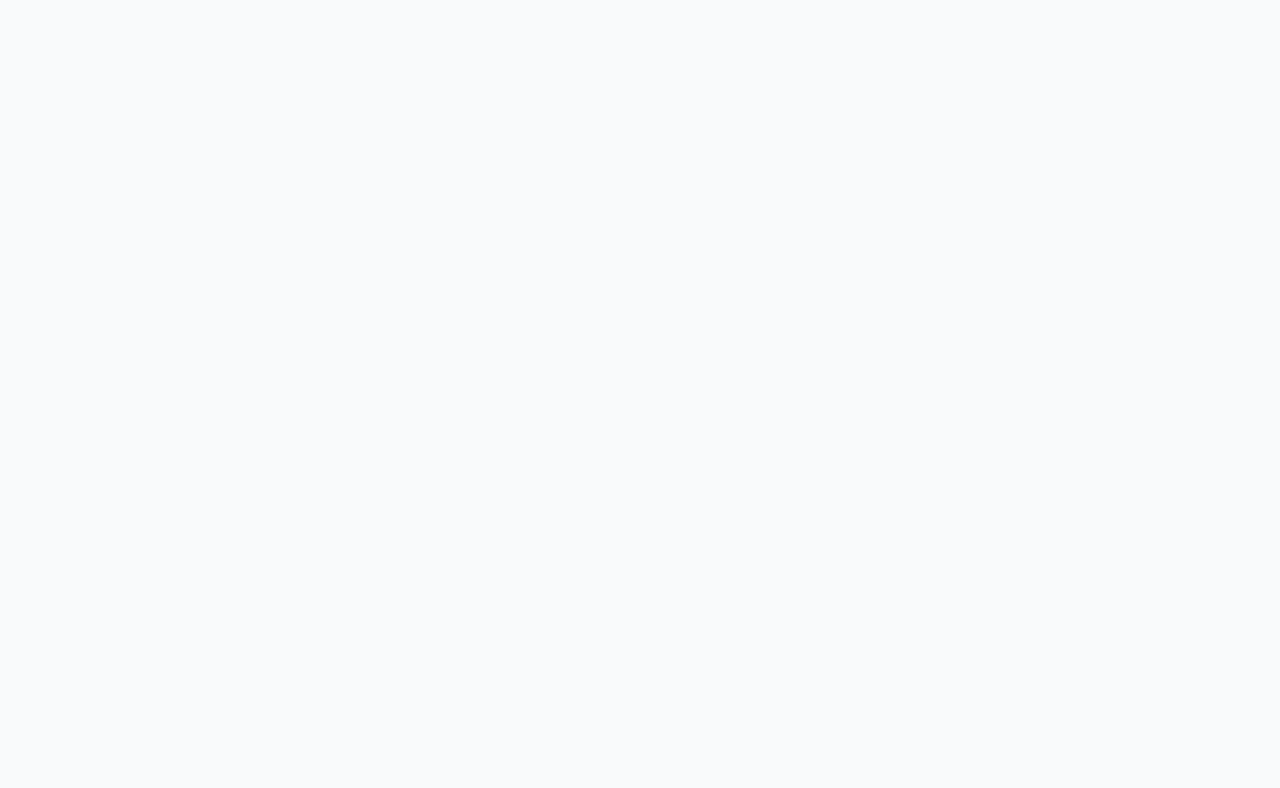
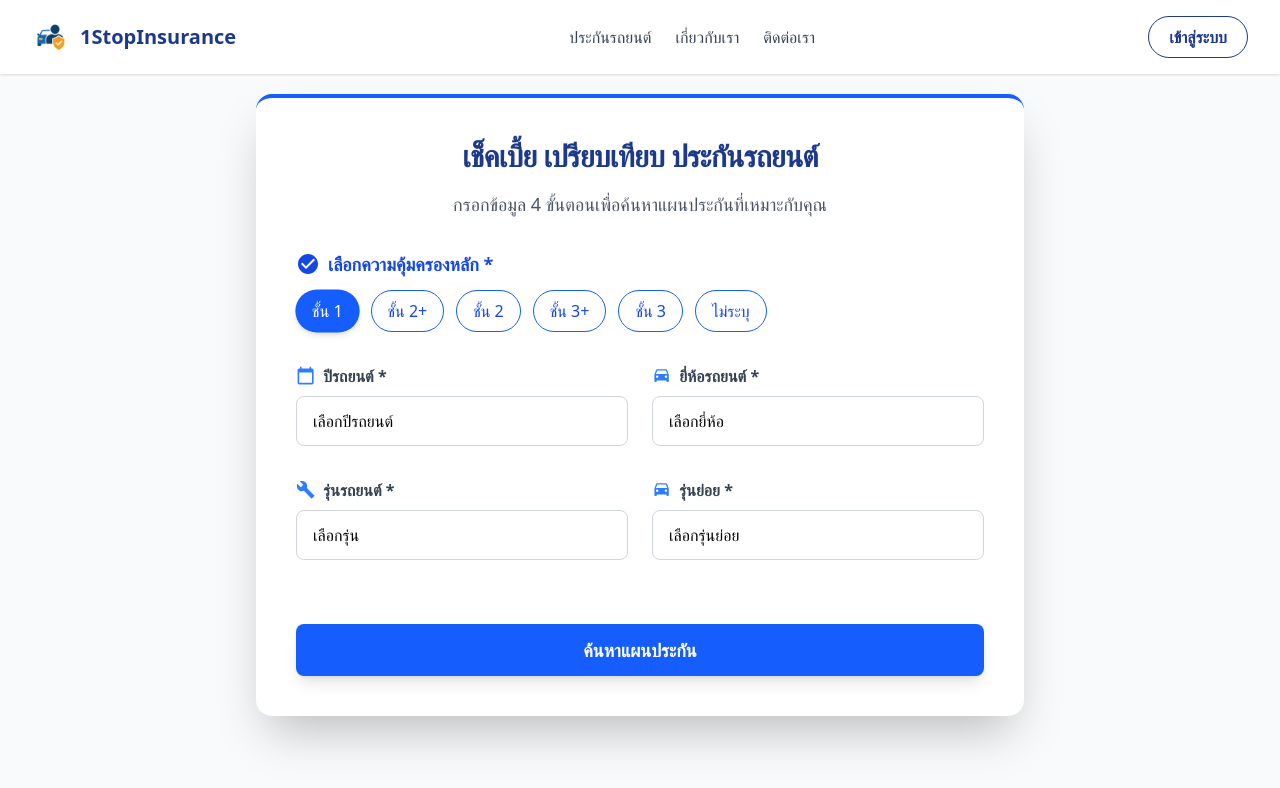
Before and after one commit to nut2275/1stopinsurance-react, a React (Vite) app in the folder 1stopinsurance-react/: page /customer/car-insurance/car-Insurance-form in a window 1280 px wide. Before the commit this address had no page. Shown: the top 788 px of the page. Built offline with nearby package versions, Linux system fonts and the light colour scheme.

Commit message:
butInsurance

```diff
--- a/1stopinsurance-react/src/App.tsx
+++ b/1stopinsurance-react/src/App.tsx
@@ -12,6 +12,12 @@ import ProfilePage from './profile/ProfilePage';
 
 import EditProfileForm from './profile/edit-profile/EditProfileForm';
 import MainPageLogged from './mainpage/MainPage';
+
+import CarInsuranceForm from './car-insurance/car-Insurance-form/CarInsuranceForm';
+import InsuranceResultsPage from './car-insurance/insurance/InsuranceResultsPage';
+
+import SummaryInsurance from './car-insurance/summary/SummaryInsurance';
+import UploadDocumentsPage from './car-insurance/upload-documents/DocumentsUpload';
 
 
 function App() {
@@ -30,6 +36,11 @@ function App() {
       <Route path="/customer/login" element={<LoginForm />} />
       <Route path="/customer/register" element={<RegisterForm />} />
       <Route path="/customer/mainpage" element={<MainPageLogged />} />
+
+      <Route path="/customer/car-insurance/car-Insurance-form" element={<CarInsuranceForm />} />
+      <Route path="/customer/car-insurance/insurance" element={<InsuranceResultsPage />} />
+      <Route path="/customer/car-insurance/summary" element={<SummaryInsurance />} />
+      <Route path="/customer/car-insurance/upload-documents" element={<UploadDocumentsPage />} />
     </Routes>
   );
 }
--- a/1stopinsurance-react/src/car-insurance/car-Insurance-form/CarInsuranceForm.tsx
+++ b/1stopinsurance-react/src/car-insurance/car-Insurance-form/CarInsuranceForm.tsx
@@ -2,6 +2,7 @@ import React, { useState, useEffect, useMemo, FormEvent } from 'react';
 // แก้ไข: นำเข้า useNavigate จาก react-router-dom แทน next/navigation
 import { useNavigate } from 'react-router-dom';
 import { DriveEta, CalendarToday, Build, CheckCircle } from '@mui/icons-material';
+import MenuLogined from '../../components/element/MenuLogined';
 
 // ------------------- Type Definitions -------------------
 interface CarModels {
@@ -255,7 +256,9 @@ export default function CarInsuranceForm() {
     const submodelList = brand && model ? carData[brand]?.[model] : [];
 
     return (
-        <div className="max-w-3xl mx-auto bg-white rounded-2xl shadow-2xl p-8 lg:p-10 border-t-4 border-blue-600">
+        <div>
+            <MenuLogined />
+             <div className="max-w-3xl mx-auto bg-white rounded-2xl shadow-2xl p-8 lg:p-10 border-t-4 border-blue-600 mt-5">
             <h1 className="text-center text-3xl font-extrabold text-blue-900 mb-4 tracking-tight">
                 เช็คเบี้ย เปรียบเทียบ ประกันรถยนต์
             </h1>
@@ -375,5 +378,6 @@ export default function CarInsuranceForm() {
                 </div>
             </form>
         </div>
+        </div>
     );
 }
--- a/1stopinsurance-react/src/car-insurance/insurance/InsuranceResultsPage.tsx
+++ b/1stopinsurance-react/src/car-insurance/insurance/InsuranceResultsPage.tsx
@@ -3,9 +3,9 @@ import React, { useState, useEffect } from "react";
 import { useNavigate } from "react-router-dom";
 import { Search, Assignment } from "@mui/icons-material";
 // ⚠️ หมายเหตุ: ต้องมั่นใจว่า Component MenuLogined ถูกแปลงเป็น Pure React แล้ว
-import MenuLogined from "../components/element/MenuLogined";
+import MenuLogined from "../../components/element/MenuLogined";
 // นำเข้า InsuranceCard ที่ถูกแปลงแล้ว
-import InsuranceCard, { InsurancePlan } from "./InsuranceCard";
+import InsuranceCard, {type InsurancePlan } from "./InsuranceCard";
 
 // Interface สำหรับข้อมูลดิบที่รับมาจาก Backend (แทน any)
 
--- a/1stopinsurance-react/src/car-insurance/questionnaire/SurveyForm.tsx
+++ b/1stopinsurance-react/src/car-insurance/questionnaire/SurveyForm.tsx
@@ -4,7 +4,7 @@ import { useState, FormEvent } from 'react';
 // แก้ไข: นำเข้า useNavigate จาก react-router-dom แทน next/navigation
 import { useNavigate } from 'react-router-dom';
 // ⚠️ ต้องมี initialAnswers และ types ในไฟล์ Survey.ts
-import { InsuranceAnswers, Budget, Repair, Coverage, Usage, Accident, initialAnswers } from '../types/Survey';
+import { InsuranceAnswers, Budget, Repair, Coverage, Usage, Accident, initialAnswers } from '../../types/Survey';
 
 // นำเข้า MUI Icons (ไม่มีการเปลี่ยนแปลง)
 import AttachMoneyIcon from '@mui/icons-material/AttachMoney';
--- a/1stopinsurance-react/src/car-insurance/summary/SummaryInsurance.tsx
+++ b/1stopinsurance-react/src/car-insurance/summary/SummaryInsurance.tsx
@@ -4,7 +4,7 @@ import { useSearchParams, useNavigate } from "react-router-dom";
 // แก้ไข: ลบการนำเข้า Next.js Image
 // import Image from "next/image";
 // ⚠️ ต้องมั่นใจว่า MenuLogined ถูกแปลงเป็น Pure React แล้ว
-import MenuLogined from "../components/element/MenuLogined";
+import MenuLogined from "../../components/element/MenuLogined";
 
 interface InsurancePlan {
     id: number | string;
--- a/1stopinsurance-react/src/car-insurance/upload-documents/DocumentsUpload.tsx
+++ b/1stopinsurance-react/src/car-insurance/upload-documents/DocumentsUpload.tsx
@@ -4,7 +4,7 @@ import { useNavigate, useSearchParams } from "react-router-dom";
 // แก้ไข: ลบการนำเข้า Next.js Image
 // import Image from "next/image";
 // ⚠️ ต้องมั่นใจว่า MenuLogined ถูกแปลงเป็น Pure React แล้ว
-import MenuLogined from "../components/element/MenuLogined";
+import MenuLogined from "../../components/element/MenuLogined";
 import { CloudUpload, Delete, Description, DirectionsCar } from "@mui/icons-material";
 import axios from "axios"; // axios ใช้ได้ตามเดิม
 
```
Also changed, not shown: 1stopinsurance-react/src/mainpage/MainPage.tsx (line endings or trailing spaces).
